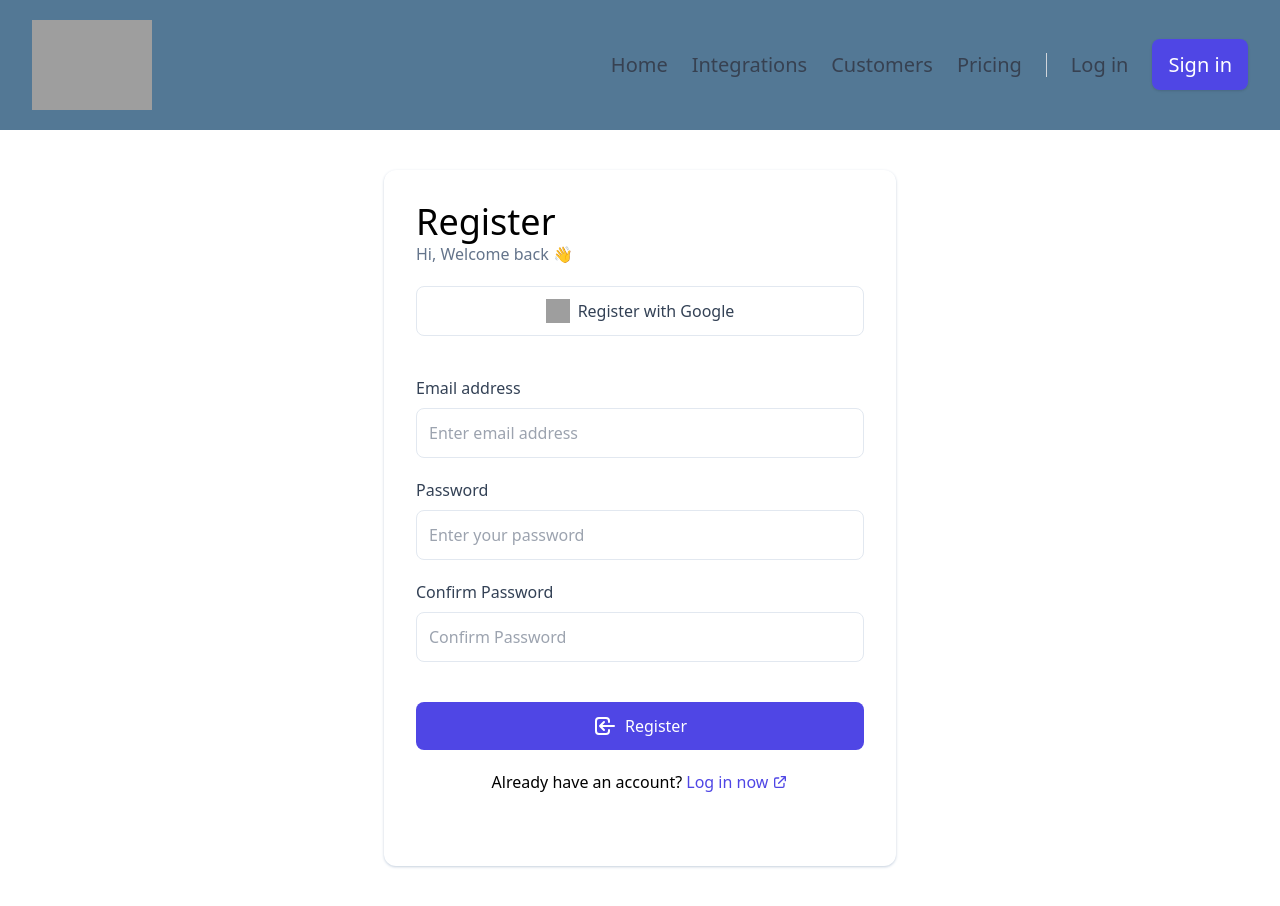
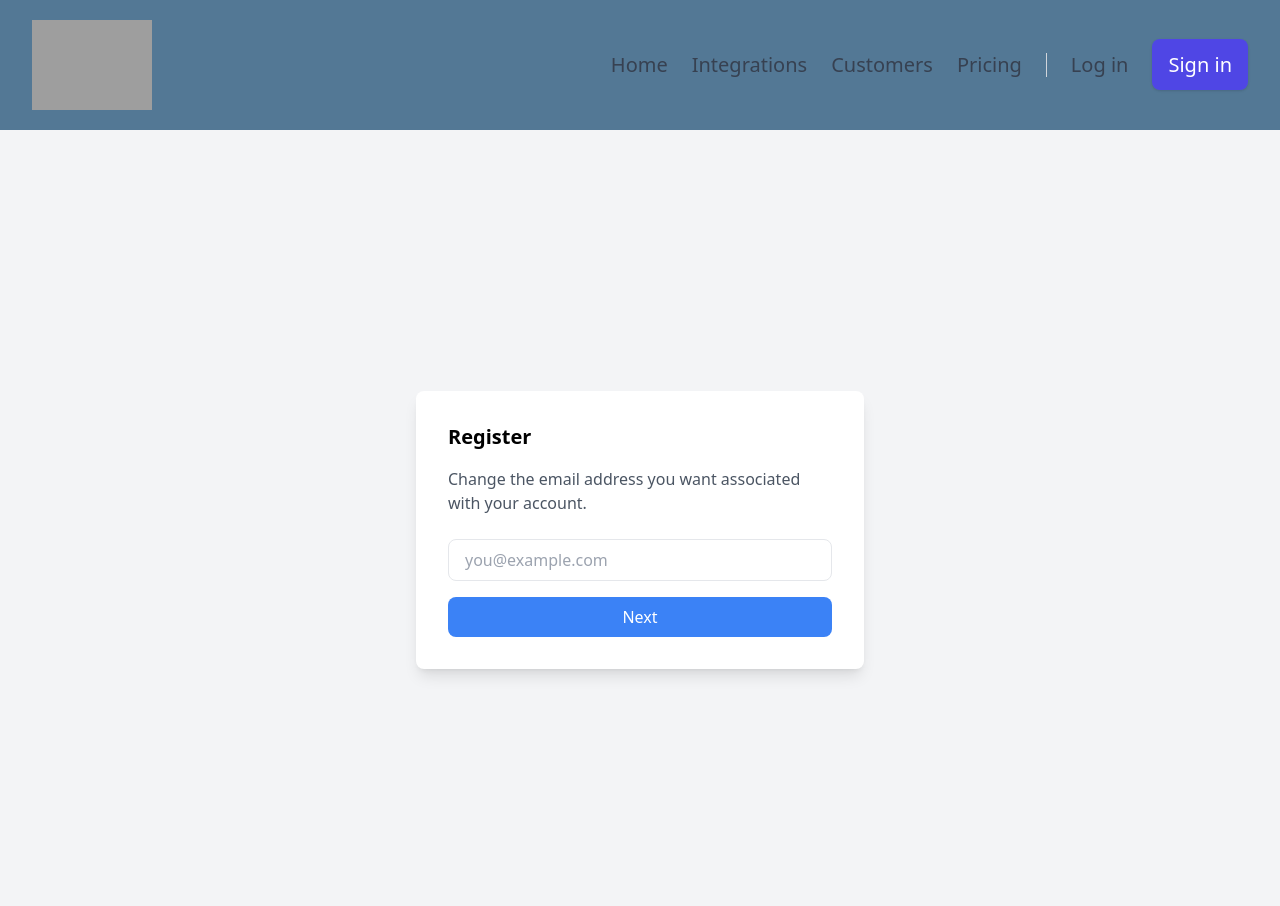
Before and after one commit to leminhduy1912/pbl5FE, a React (Vite) app: page /register in a window 1280 px wide. Shown: the top 906 px of the page. Built offline with nearby package versions, Linux system fonts and the light colour scheme; grey boxes are pictures that could not be loaded.

Commit message:
feat:change register to confirm email

```diff
--- a/src/pages/Auth/Register.jsx
+++ b/src/pages/Auth/Register.jsx
@@ -1,34 +1,61 @@
+import { motion, AnimatePresence } from "framer-motion";
+import Header from "../../components/HomePage/Header";
 import { useState } from "react";
-import Header from "../../components/HomePage/Header";
+import axios from "axios";
+import Loading from "../../components/Loading/Loading";
 import { Toaster, toast } from "sonner";
-import axios from "axios";
-// import { useNavigate } from "react-router-dom";
-
-import Loading from "../../components/Loading/Loading";
+import { useNavigate } from "react-router-dom";
 const Register = () => {
-  // const navigate = useNavigate();
+  const [action, setAction] = useState("email");
   const [emailSignUp, setEmailSignUp] = useState("");
-  const [passwordSignUp, setPasswordSignUp] = useState("");
-  const [confirmPasswordSignUp, setConfirmPasswordSignUp] = useState("");
   const [isLoading, setIsLoading] = useState(false);
-
-  const handleSignUpProcess = (e) => {
+  const [verifyCode, setVerifyCode] = useState("");
+  const [verificationCode, setVerificationCode] = useState("");
+  const [password, setPassword] = useState("");
+  const [confirmPassword, setConfirmPassword] = useState("");
+  const navigate = useNavigate();
+  const handleCheckEmailExist = () => {
+    let formData = new FormData();
+    formData.append("email", emailSignUp);
+    setIsLoading(true);
+    axios
+      .post(`${import.meta.env.VITE_API_BE_KEY}/api/v1/auth/email`, formData)
+      .then((response) => {
+        if (response.data.meta.status_code == 200) {
+          console.log("success");
+          setAction("verify");
+          setIsLoading(false);
+          setVerifyCode(response.data.data.result.verifyCode);
+          console.log(response.data.data.result.verifyCode);
+        }
+      })
+      .catch((error) => {
+        if ((error.response.status = 409)) {
+          // Xử lý phản hồi từ máy chủ
+          setIsLoading(false);
+          toast.error("Email has already exist");
+        } else if (error.request) {
+          // Xử lý khi không có phản hồi từ máy chủ
+          console.log(error.request);
+        } else {
+          // Xử lý khi gặp lỗi khác
+          console.log("Error", error.message);
+        }
+      });
+  };
+  const handleSignUp = (e) => {
     e.preventDefault();
 
-    if (
-      confirmPasswordSignUp == "" ||
-      passwordSignUp == "" ||
-      emailSignUp == ""
-    ) {
+    if (confirmPassword == "" || password == "") {
       toast.error("Empty infor");
     } else {
-      if (confirmPasswordSignUp != passwordSignUp) {
+      if (confirmPassword != password) {
         toast.error("Confirm password do not match");
       } else {
         setIsLoading(true);
         let formData = new FormData();
         formData.append("email", emailSignUp);
-        formData.append("password", passwordSignUp);
+        formData.append("password", password);
         axios
           .post(
             `${import.meta.env.VITE_API_BE_KEY}/api/v1/auth/register`,
@@ -41,30 +68,11 @@ const Register = () => {
               console.log("success");
               setIsLoading(false);
               toast.error("Email already in use");
-              // navigate("/");
-              // dispatch(
-              //   login({
-              //     // Pass payload as an object
-              //     id: response.data.data.id,
-              //     token: response.data.data.ACCESS_TOKEN,
-              //     roleCode: response.data.data.role,
-              //     isLogin: true,
-              //   })
-              // );
             }
             if (response.data.meta.status_code == 200) {
               setIsLoading(false);
               toast.success("Sign up success");
-              // navigate("/");
-              // dispatch(
-              //   login({
-              //     // Pass payload as an object
-              //     id: response.data.data.id,
-              //     token: response.data.data.ACCESS_TOKEN,
-              //     roleCode: response.data.data.role,
-              //     isLogin: true,
-              //   })
-              // );
+              navigate("/");
             }
           })
           .catch((error) => {
@@ -76,112 +84,173 @@ const Register = () => {
       }
     }
   };
+  console.log(verifyCode);
+  const handleInputChange = (index, value) => {
+    const updatedCode =
+      verificationCode.substring(0, index) +
+      value +
+      verificationCode.substring(index + 1);
+    setVerificationCode(updatedCode);
+  };
+  const handleCheckMatchVerifyCode = () => {
+    if (verificationCode !== verifyCode) {
+      toast.error("The confirmation code does not match");
+    } else {
+      setAction("register");
+    }
+  };
+  console.log("check", verificationCode);
   return (
     <>
+      <Header />
+      <Toaster position="top-center" closeButton richColors />
       {isLoading && <Loading />}
-      <Toaster position="top-center" closeButton richColors />
-      <Header />
-      <div className="antialiased bg-white w-full h-full">
-        <div className="max-w-lg mx-auto my-10 bg-white p-8 rounded-xl shadow shadow-slate-300">
-          <h1 className="text-4xl font-medium">Register</h1>
-          <p className="text-slate-500">Hi, Welcome back 👋</p>
+      <div className="bg-gray-100">
+        {action == "email" && (
+          <div className="min-h-screen flex items-center justify-center">
+            <div className="bg-white p-8 rounded-lg shadow-lg max-w-md w-full">
+              <h1 className="text-xl font-semibold mb-4">Register</h1>
+              <p className="text-gray-600 mb-6">
+                Change the email address you want associated with your account.
+              </p>
+              <div className="mb-4">
+                <input
+                  type="email"
+                  placeholder="you@example.com"
+                  className="email-input w-full px-4 py-2 border rounded-lg text-gray-700 focus:border-blue-500"
+                  onChange={(e) => {
+                    setEmailSignUp(e.target.value);
+                  }}
+                />
+              </div>
+              <button
+                className="w-full bg-blue-500 text-white px-4 py-2 rounded-lg hover:bg-blue-600 focus:outline-none"
+                onClick={() => {
+                  handleCheckEmailExist();
+                }}
+              >
+                Next
+              </button>
+            </div>
+          </div>
+        )}
+        {action == "verify" && (
+          <AnimatePresence>
+            <motion.div
+              initial={{ opacity: 0 }}
+              animate={{ opacity: 1 }}
+              exit={{ opacity: 0 }}
+              className="relative flex min-h-screen flex-col justify-center overflow-hidden bg-gray-50 py-12"
+            >
+              <div className="relative bg-white px-6 pt-10 pb-9 shadow-xl mx-auto w-full max-w-lg rounded-2xl">
+                <div className="mx-auto flex w-full max-w-md flex-col space-y-16">
+                  <div className="flex flex-col items-center justify-center text-center space-y-2">
+                    <div className="font-semibold text-3xl">
+                      <p>Email Verification</p>
+                    </div>
+                    <div className="flex flex-row text-sm font-medium text-gray-400">
+                      <p>
+                        We have sent a code to your email{" "}
+                        <span className="font-bold text-black">
+                          {emailSignUp}
+                        </span>{" "}
+                      </p>
+                    </div>
+                  </div>
 
-          <div className="my-5">
-            <button className="w-full text-center py-3 my-3 border flex space-x-2 items-center justify-center border-slate-200 rounded-lg text-slate-700 hover:border-slate-400 hover:text-slate-900 hover:shadow transition duration-150">
-              <img
-                src="https://www.svgrepo.com/show/355037/google.svg"
-                className="w-6 h-6"
-                alt=""
-              />{" "}
-              <span>Register with Google</span>
-            </button>
-          </div>
-          <form action="" className="my-10">
-            <div className="flex flex-col space-y-5">
-              <label htmlFor="email">
-                <p className="font-medium text-slate-700 pb-2">Email address</p>
-                <input
-                  id="email"
-                  name="email"
-                  type="email"
-                  className="w-full py-3 border border-slate-200 rounded-lg px-3 focus:outline-none focus:border-slate-500 hover:shadow"
-                  placeholder="Enter email address"
-                  onChange={(e) => setEmailSignUp(e.target.value)}
-                />
-              </label>
-              <label htmlFor="password">
-                <p className="font-medium text-slate-700 pb-2">Password</p>
-                <input
-                  id="password"
-                  name="password"
-                  type="password"
-                  className="w-full py-3 border border-slate-200 rounded-lg px-3 focus:outline-none focus:border-slate-500 hover:shadow"
-                  placeholder="Enter your password"
-                  onChange={(e) => setPasswordSignUp(e.target.value)}
-                />
-              </label>
-              <label htmlFor="password">
-                <p className="font-medium text-slate-700 pb-2">
-                  Confirm Password
-                </p>
-                <input
-                  id="password"
-                  name="password"
-                  type="password"
-                  className="w-full py-3 border border-slate-200 rounded-lg px-3 focus:outline-none focus:border-slate-500 hover:shadow"
-                  placeholder="Confirm Password"
-                  onChange={(e) => setConfirmPasswordSignUp(e.target.value)}
-                />
-              </label>
-              <div className="flex flex-row justify-between"></div>
-              <button
-                className="w-full py-3 font-medium text-white bg-indigo-600 hover:bg-indigo-500 rounded-lg border-indigo-500 hover:shadow inline-flex space-x-2 items-center justify-center"
-                onClick={handleSignUpProcess}
-              >
-                <svg
-                  xmlns="http://www.w3.org/2000/svg"
-                  className="h-6 w-6"
-                  fill="none"
-                  viewBox="0 0 24 24"
-                  stroke="currentColor"
-                  strokeWidth="2"
+                  <div>
+                    <div>
+                      <div className="flex flex-col space-y-16">
+                        <div className="flex flex-row items-center justify-between gap-3 mx-auto w-full max-w-xs">
+                          {Array.from({ length: 4 }).map((_, index) => (
+                            <div className="w-16 h-16 " key={index}>
+                              <input
+                                className="w-full h-full text-black flex flex-col items-center justify-center text-center px-5 outline-none rounded-xl border border-gray-200 text-lg bg-white focus:bg-gray-50 focus:ring-1 ring-blue-700"
+                                type="password"
+                                maxLength={1}
+                                value={verificationCode[index] || ""}
+                                onChange={(e) =>
+                                  handleInputChange(index, e.target.value)
+                                }
+                              />
+                            </div>
+                          ))}
+                        </div>
+
+                        <div className="flex flex-col space-y-5">
+                          <div>
+                            <button
+                              onClick={handleCheckMatchVerifyCode}
+                              className="flex flex-row items-center justify-center text-center w-full border rounded-xl outline-none py-5 bg-blue-700 border-none text-white text-sm shadow-sm"
+                            >
+                              Verify
+                            </button>
+                          </div>
+
+                          <div className="flex flex-row items-center justify-center text-center text-sm font-medium space-x-1 text-gray-500">
+                            <p>Didn't recieve code?</p>{" "}
+                            <a
+                              className="flex flex-row items-center text-blue-600"
+                              href="http://"
+                              target="_blank"
+                              rel="noopener noreferrer"
+                            >
+                              Resend
+                            </a>
+                          </div>
+                        </div>
+                      </div>
+                    </div>
+                  </div>
+                </div>
+              </div>
+            </motion.div>
+          </AnimatePresence>
+        )}
+        {action == "register" && (
+          <AnimatePresence>
+            <motion.div
+              initial={{ opacity: 0 }}
+              animate={{ opacity: 1 }}
+              exit={{ opacity: 0 }}
+              className="min-h-screen flex items-center justify-center"
+            >
+              <div className="bg-white p-8 rounded-lg shadow-lg max-w-md w-full">
+                <h1 className="text-xl font-semibold mb-4">Register</h1>
+                <p className="text-gray-600 mb-6">Enter your information</p>
+                <div className="mb-5">
+                  <input
+                    type="password"
+                    placeholder="Enter your password"
+                    className="email-input w-full px-4 py-2 border rounded-lg text-gray-700 focus:border-blue-500"
+                    onChange={(e) => {
+                      setPassword(e.target.value);
+                    }}
+                  />
+                </div>
+                <div className="mb-5">
+                  <input
+                    type="password"
+                    placeholder="Re-enter your password"
+                    className="email-input w-full px-4 py-2 border rounded-lg text-gray-700 focus:border-blue-500"
+                    onChange={(e) => {
+                      setConfirmPassword(e.target.value);
+                    }}
+                  />
+                </div>
+
+                <button
+                  className="w-full bg-blue-500 text-white px-4 py-2 rounded-lg hover:bg-blue-600 focus:outline-none"
+                  onClick={(e) => {
+                    handleSignUp(e);
+                  }}
                 >
-                  <path
-                    strokeLinecap="round"
-                    strokeLinejoin="round"
-                    d="M11 16l-4-4m0 0l4-4m-4 4h14m-5 4v1a3 3 0 01-3 3H6a3 3 0 01-3-3V7a3 3 0 013-3h7a3 3 0 013 3v1"
-                  />
-                </svg>
-                <span>Register</span>
-              </button>
-              <p className="text-center">
-                Already have an account?{" "}
-                <a
-                  href="/login"
-                  className="text-indigo-600 font-medium inline-flex space-x-1 items-center"
-                >
-                  <span>Log in now </span>
-                  <span>
-                    <svg
-                      xmlns="http://www.w3.org/2000/svg"
-                      className="h-4 w-4"
-                      fill="none"
-                      viewBox="0 0 24 24"
-                      stroke="currentColor"
-                      strokeWidth="2"
-                    >
-                      <path
-                        strokeLinecap="round"
-                        strokeLinejoin="round"
-                        d="M10 6H6a2 2 0 00-2 2v10a2 2 0 002 2h10a2 2 0 002-2v-4M14 4h6m0 0v6m0-6L10 14"
-                      />
-                    </svg>
-                  </span>
-                </a>
-              </p>
-            </div>
-          </form>
-        </div>
+                  Submit
+                </button>
+              </div>
+            </motion.div>
+          </AnimatePresence>
+        )}
       </div>
     </>
   );
```
